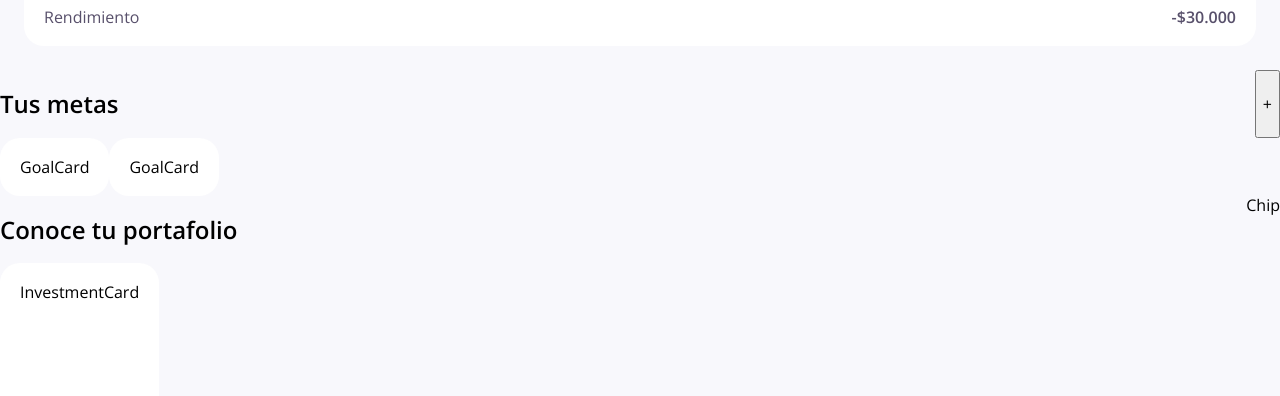
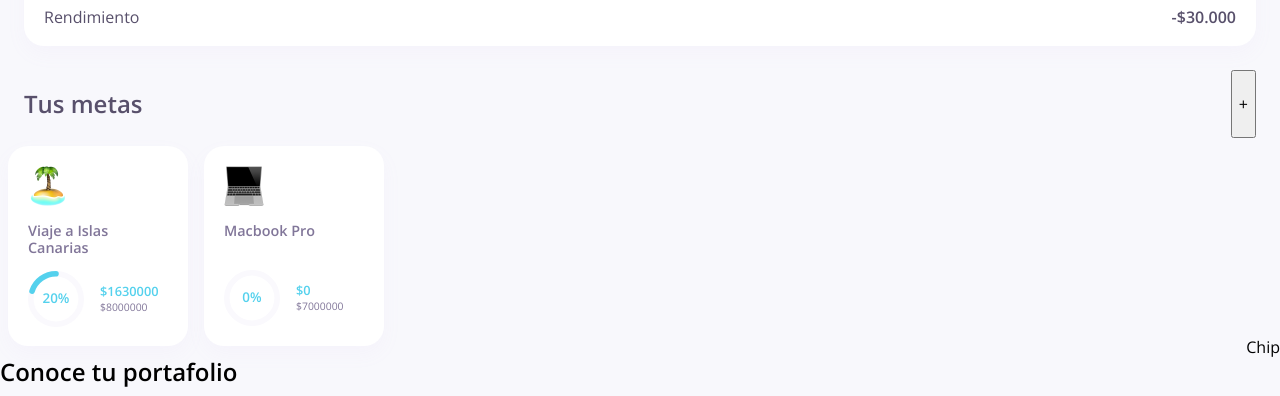
Before and after one commit to dvariaz/nuvu-saver, a Next.js app: page / in a window 1280 px wide. Shown: the part 156-552 px from the top of the page. Built offline with nearby package versions, Linux system fonts and the light colour scheme.

Commit message:
:sparkles:GoalCard component

```diff
--- a/components/Cards/GoalCard/GoalCard.jsx
+++ b/components/Cards/GoalCard/GoalCard.jsx
@@ -1,7 +1,45 @@
+import { CircularProgressbar } from "react-circular-progressbar";
+import Image from "next/image";
 import styles from "./GoalCard.module.scss";
 
-const GoalCard = () => {
-    return <div className={styles.body}>GoalCard</div>;
+const GoalCard = ({ title, goal, currentMoney, imageSrc }) => {
+    const percentage = (currentMoney / goal) * 100;
+
+    return (
+        <div className={`${styles.body} flex-column-between`}>
+            <div>
+                <Image src={imageSrc} width={40} height={40} />
+                <h3 className={styles.title}>{title}</h3>
+            </div>
+            <div className="flex-row">
+                <div className={styles.progress}>
+                    <CircularProgressbar
+                        value={percentage}
+                        text={`${parseInt(percentage)}%`}
+                        strokeWidth={10}
+                        styles={{
+                            path: {
+                                stroke: "var(--active-color)",
+                            },
+                            text: {
+                                fontSize: "1.5em",
+                                fill: "var(--active-color)",
+                                fontWeight: "600",
+                            },
+                            trail: {
+                                stroke: "var(--trail-color)",
+                            },
+                        }}
+                        counterClockwise
+                    />
+                </div>
+                <div className={`${styles.values} flex-1 flex-column-center`}>
+                    <strong>${currentMoney}</strong>
+                    <span>${goal}</span>
+                </div>
+            </div>
+        </div>
+    );
 };
 
 export default GoalCard;
--- a/components/Cards/GoalCard/GoalCard.module.scss
+++ b/components/Cards/GoalCard/GoalCard.module.scss
@@ -2,4 +2,33 @@
     composes: card from "../../../settings/materials.module.scss";
 
     background: white;
+
+    width: 180px;
+    height: 100%;
+    margin: 0.5em;
 }
+
+.title {
+    color: var(--primary-color);
+    font-size: 0.9em;
+}
+
+.progress {
+    width: 40%;
+    flex-shrink: 0;
+}
+
+.values {
+    margin-left: 1em;
+
+    strong {
+        color: var(--active-color);
+        font-size: 0.8em;
+        margin-bottom: 0.25em;
+    }
+
+    span {
+        color: var(--primary-color);
+        font-size: 0.65em;
+    }
+}
--- a/contents/Home/sections/Goals/Goals.jsx
+++ b/contents/Home/sections/Goals/Goals.jsx
@@ -4,13 +4,23 @@ import { GoalCard } from "../../../../components/Cards";
 const Goals = () => {
     return (
         <div>
-            <div className="flex-row-between">
-                <h2>Tus metas</h2>
+            <div className="flex-row-between padding-x-2">
+                <h2 className="section-title">Tus metas</h2>
                 <button>+</button>
             </div>
-            <div className="flex-row-inline">
-                <GoalCard />
-                <GoalCard />
+            <div className="flex-row-inline" style={{ height: 200 }}>
+                <GoalCard
+                    title="Viaje a Islas Canarias"
+                    goal={8000000}
+                    currentMoney={1630000}
+                    imageSrc="/goals/travel-picture.png"
+                />
+                <GoalCard
+                    title="Macbook Pro"
+                    currentMoney={0}
+                    goal={7000000}
+                    imageSrc="/goals/macbook-picture.png"
+                />
             </div>
         </div>
     );
--- a/pages/_app.js
+++ b/pages/_app.js
@@ -1,7 +1,10 @@
+import "react-circular-progressbar/dist/styles.css";
+
 import "../settings/normalize.css";
 import "../settings/globals.scss";
 import "../settings/layout.css";
 import "../settings/text.css";
+import "../settings/fixes.css";
 
 function MyApp({ Component, pageProps }) {
     return <Component {...pageProps} />;
--- /dev/null
+++ b/settings/fixes.css
@@ -0,0 +1,4 @@
+.slick-list,
+.slick-track {
+    touch-action: pan-y;
+}
--- a/settings/globals.scss
+++ b/settings/globals.scss
@@ -4,6 +4,7 @@
     --primary-color-lighten: #a99dc6;
     --primary-color-darken: #58506b;
     --active-color: #54d1ed;
+    --trail-color: #faf9fd;
 }
 
 * {
@@ -13,6 +14,11 @@
 html {
     font-family: "Open Sans", sans-serif;
     background: var(--background-color);
+    width: 100vw;
+}
+
+body {
+    width: 100%;
 }
 
 h1,
--- a/settings/layout.css
+++ b/settings/layout.css
@@ -25,10 +25,31 @@
     display: inline-flex;
 }
 
+.flex-column-center {
+    justify-content: center;
+}
+
 .flex-column-between {
     justify-content: space-between;
+}
+
+.padding-x-2 {
+    padding-left: 1.5em;
+    padding-right: 1.5em;
 }
 
 .padding-2 {
     padding: 1.5em;
 }
+
+.margin-2 {
+    margin: 1.5em;
+}
+
+.margin-top-2 {
+    margin-top: 1.5em;
+}
+
+.margin-bottom-1 {
+    margin-bottom: 0.5em;
+}
--- a/settings/materials.module.scss
+++ b/settings/materials.module.scss
@@ -1,5 +1,5 @@
 .card {
-    box-shadow: 0px 8px 20px 0px rgb(197, 166, 236) 5%;
+    box-shadow: 0px 8px 20px 0px rgba(197, 166, 236, 0.05);
     border-radius: 20px;
     padding: 20px;
 }
```
